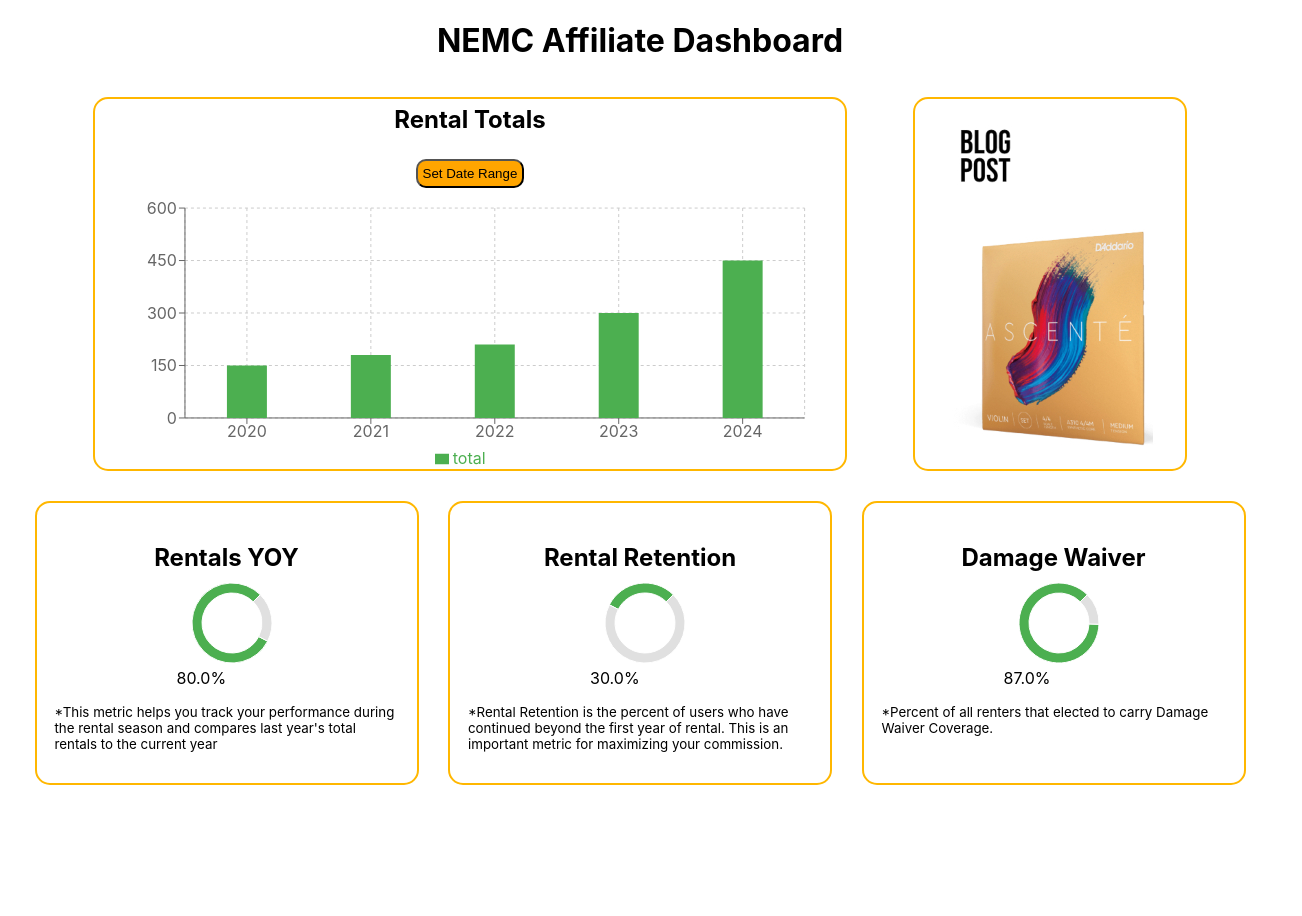
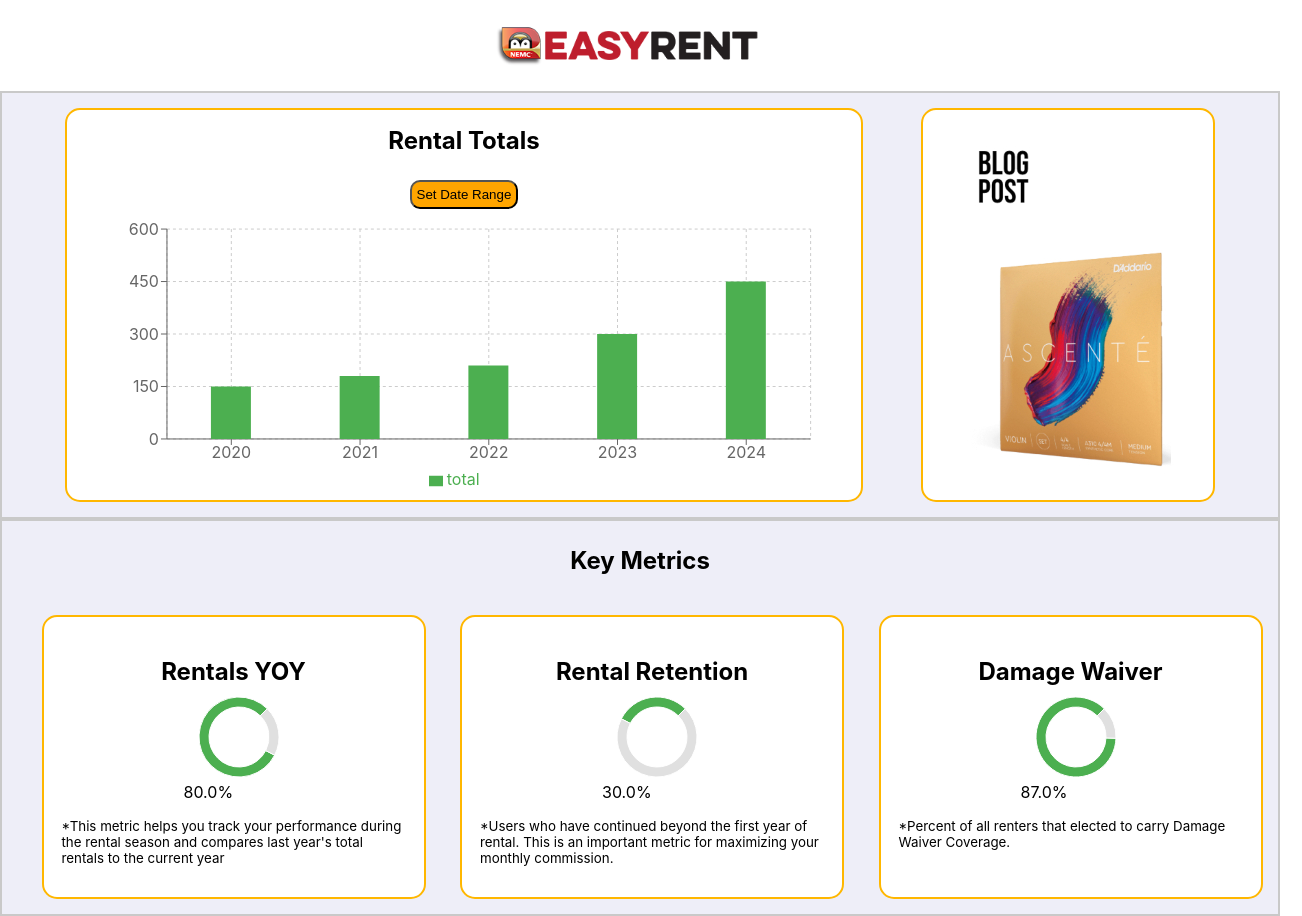
Before and after one commit to fredpasqua/graphly, a React (Create React App) app: page / in a window 1280 px wide. Shown: the whole page, 1302 px wide, since content can reach past the window. Before the commit the page ends 800 px from the top, so only its background shows below. Built offline with nearby package versions, Linux system fonts and the light colour scheme.

Commit message:
updates/layout

```diff
--- a/src/App.css
+++ b/src/App.css
@@ -1,39 +1,39 @@
-
 /* * {
   border: 1px red solid;
 } */
 .homepage {
-  max-width: 100vw;
+
   padding: 0px;
   margin: 0px;
+
 }
 
-.App-logo {
-  height: 40vmin;
-  pointer-events: none;
+.pageTitle {
+  margin-right: auto;
+  margin-left: auto;
+ width: 450px;
+ padding: 0px;
 }
+.pageTitle img {
+max-width: 300px;
+}
+.ezlogo {
+  position: relative;
+  right: -80px;
+  padding-top: 10px;
+}
+
 
 h1 {
   text-align: center;
 }
+
 h2 {
   text-align: center;
   padding: 5px;
 }
-.App-header {
-  background-color: #282c34;
-  min-height: 100vh;
-  display: flex;
-  flex-direction: column;
-  align-items: center;
-  justify-content: center;
-  font-size: calc(10px + 2vmin);
-  color: white;
-}
 
-.App-link {
-  color: #61dafb;
-}
+
 .graphsContainer {
   display: flex;
   flex-direction: row;
@@ -43,27 +43,38 @@ h2 {
   margin-left: auto;
   align-items: center;
   padding: 10px;
+  width: 100vw;
+}
+
+.metrics {
+  background-color: rgb(238, 238, 248);
+  border: 2px rgb(201, 201, 201) solid;
+  margin-right: auto;
+  margin-left: auto;
 }
 
 .donut {
-  width:350px;
+  width: 350px;
   height: 250px;
   display: flex;
   flex-direction: column;
   align-items: center;
-justify-content: auto;
+  justify-content: auto;
   border: 2px rgb(255, 183, 0) solid;
   border-radius: 15px;
- margin: 5px;
-padding: 15px;
+  margin: 5px;
+  padding: 15px;
+  background-color: white;
 
 
 
 }
+
 .description {
   font-size: smaller;
   padding: 3px;
 }
+
 .barChart {
   display: flex;
   height: 350px;
@@ -71,13 +82,15 @@ padding: 15px;
   border: 2px rgb(255, 183, 0) solid;
   border-radius: 15px;
   margin: 5px;
-  padding: 10px;
+  padding: 20px;
   justify-content: center;
   align-items: center;
   min-width: 350px;
   flex-basis: 60%;
+  background-color: white;
 
 }
+
 .dateButton {
   width: fit-content;
   padding: 5px;
@@ -89,10 +102,12 @@ padding: 15px;
 .imageBanner {
   border: 2px rgb(255, 183, 0) solid;
   border-radius: 15px;
-    height:350px;
-    flex-basis: 250px;
-    margin: 5px;
-    padding: 10px;
+  height: 350px;
+  flex-basis: 250px;
+  margin: 5px;
+  padding: 20px;
+  background-color: white;
+
 
 }
 
@@ -102,15 +117,19 @@ padding: 15px;
   flex-wrap: wrap;
   justify-content: space-evenly;
   justify-items: center;
+  padding: 10px;
+  margin-left: auto;
+  margin-right: auto;
+  background-color: rgb(238, 238, 248);
+  border: 2px rgb(201, 201, 201) solid;
 
-  padding: 10px;
-  max-width: 95vw;
-    margin-right: auto;
-      margin-left: auto;
+
 }
+
 .title {
- height:20%;
+  height: 20%;
 }
+
 /* .description {
  margin-top: auto;
 
@@ -121,6 +140,7 @@ padding: 15px;
   from {
     transform: rotate(0deg);
   }
+
   to {
     transform: rotate(360deg);
   }
--- a/src/App.js
+++ b/src/App.js
@@ -7,6 +7,7 @@ import "./App.css";
 import testimage2 from "./Images/testimage1.jpg";
 import testimage3 from "./Images/testimage2.jpg";
 import testimage4 from "./Images/testimage3.jpg";
+import easyrentlogo from "./Images/erlogo.png";
 const App = () => {
   const data = {
     value: 80, // The part you want to highlight
@@ -33,7 +34,9 @@ const App = () => {
 
   return (
     <div className="homepage">
-      <h1>NEMC Affiliate Dashboard</h1>
+      <section className="pageTitle">
+        <img src={easyrentlogo} alt="easyrentlogo" className="ezlogo"/>
+      </section>
       <div className="totalRentalsSection">
         <div className="barChart">
           <YearlyBarChart data={dataBarChart} />
@@ -42,6 +45,8 @@ const App = () => {
           <RotatingBanner images={images} />
         </div>
       </div>
+      <section className="metrics">
+        <h2>Key Metrics</h2>
         <div className="graphsContainer">
           <div className="donut">
             <div className="title">
@@ -62,9 +67,9 @@ const App = () => {
 
             <DonutGraph value={data2.value} total={data2.total} />
             <p className="description">
-            *Rental Retention is the percent of users who have continued beyond
-            the first year of rental. This is an important metric for maximizing
-            your commission.
+              *Users who have continued
+              beyond the first year of rental. This is an important metric for
+              maximizing your monthly commission.
             </p>
           </div>
 
@@ -79,6 +84,7 @@ const App = () => {
             </p>
           </div>
         </div>
+      </section>
     </div>
   );
 };
```
Also changed, not shown: src/Images/erlogo.png (added). Lines whose indentation alone changed are shown as unchanged.
